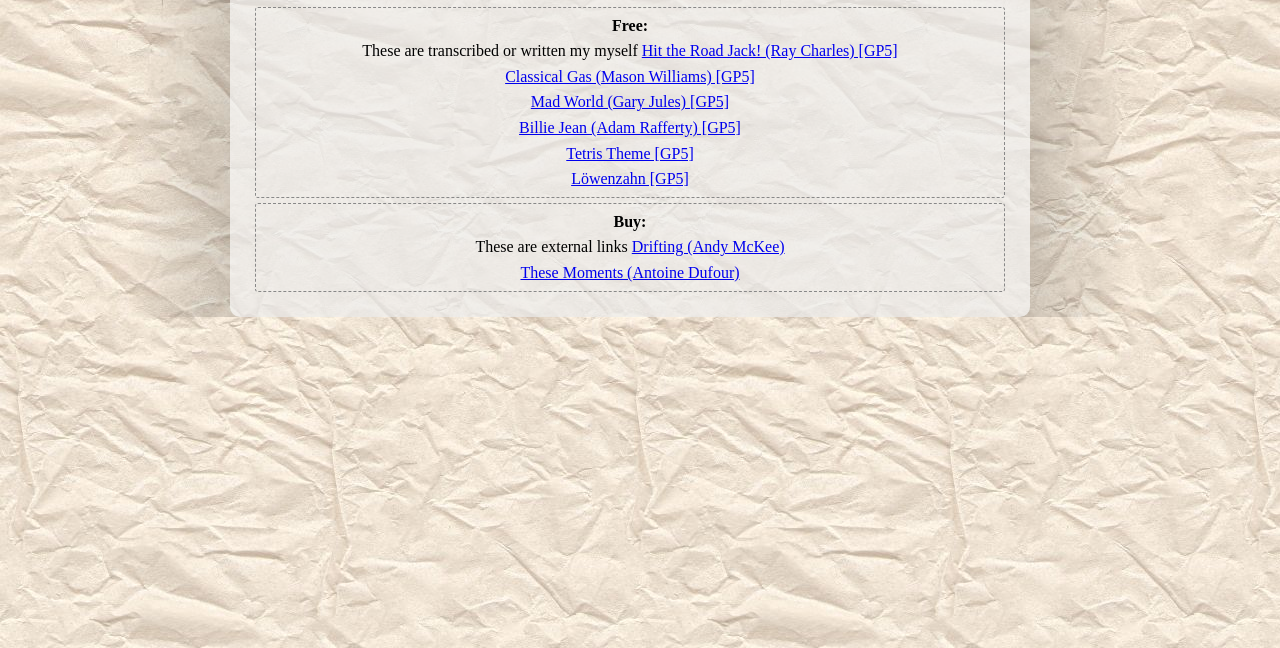
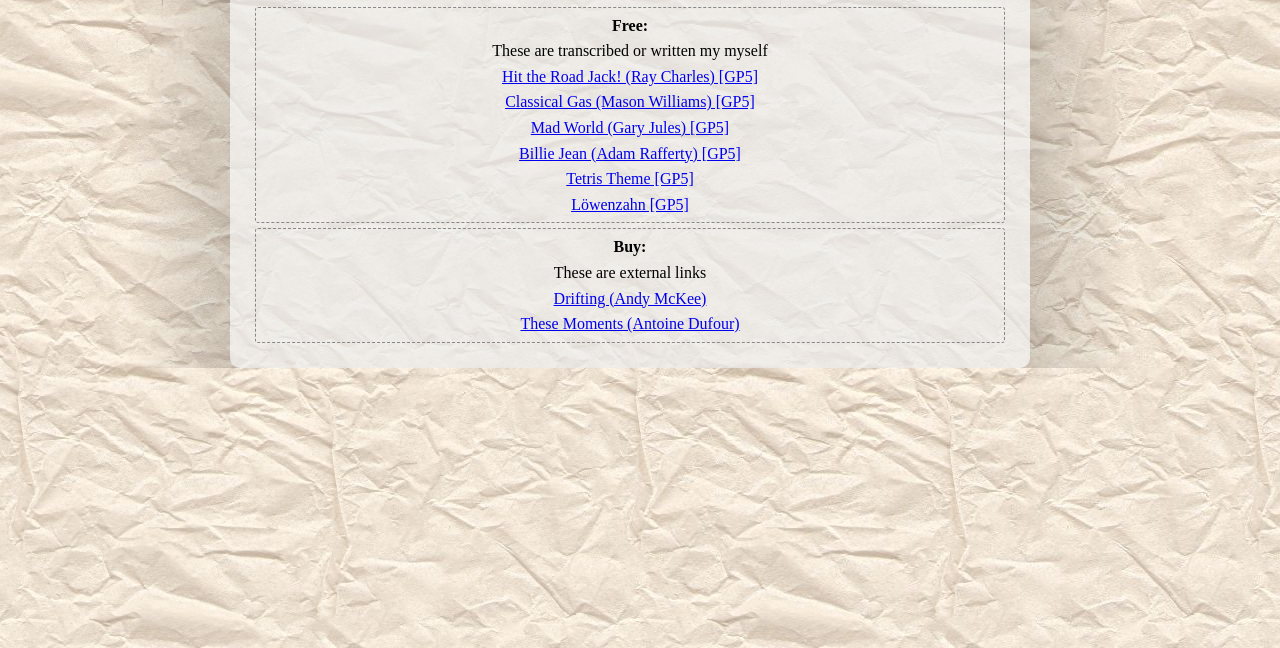
Before and after one commit to phiresky/guitar-tabs, a plain HTML site: page index.html in a window 1280 px wide. Shown: the part 152-800 px from the top of the page. Drawn offline with Linux system fonts and the light colour scheme.

Commit message:
formatting

```diff
--- a/index.html
+++ b/index.html
@@ -23,7 +23,7 @@
 					GuitarPro.<br />
 					<p class="centerP borderP">
 						<b>Free:</b><br />
-						These are transcribed or written my myself
+						These are transcribed or written my myself<br/>
 						<a href="HitTheRoadGuitar.gp5">Hit the Road Jack! (Ray Charles) [GP5]</a><br />
 						<a href="classical_gas.gp5">Classical Gas (Mason Williams) [GP5]</a><br />
 						<a href="madWorld.gp5">Mad World (Gary Jules) [GP5]</a><br />
@@ -34,7 +34,7 @@
 
 					<p class="centerP borderP">
 						<b>Buy:</b><br />
-						These are external links
+						These are external links<br/>
 						<a href="http://www.andymckee.com/store/tabs">Drifting (Andy McKee)</a><br />
 						<a href="http://www.candyrat.com/Tabs.aspx">These Moments (Antoine Dufour)</a>
 					</p>
```
